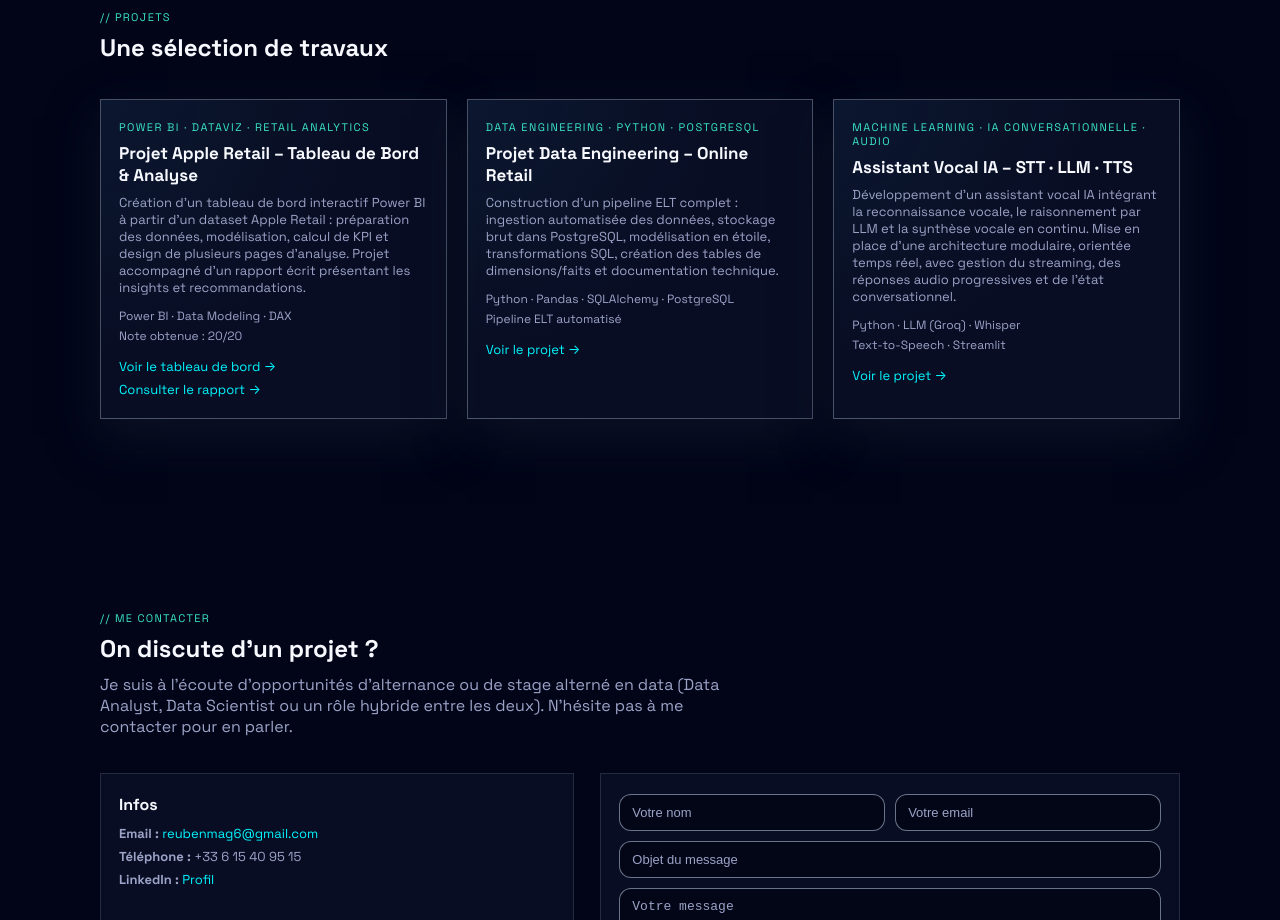
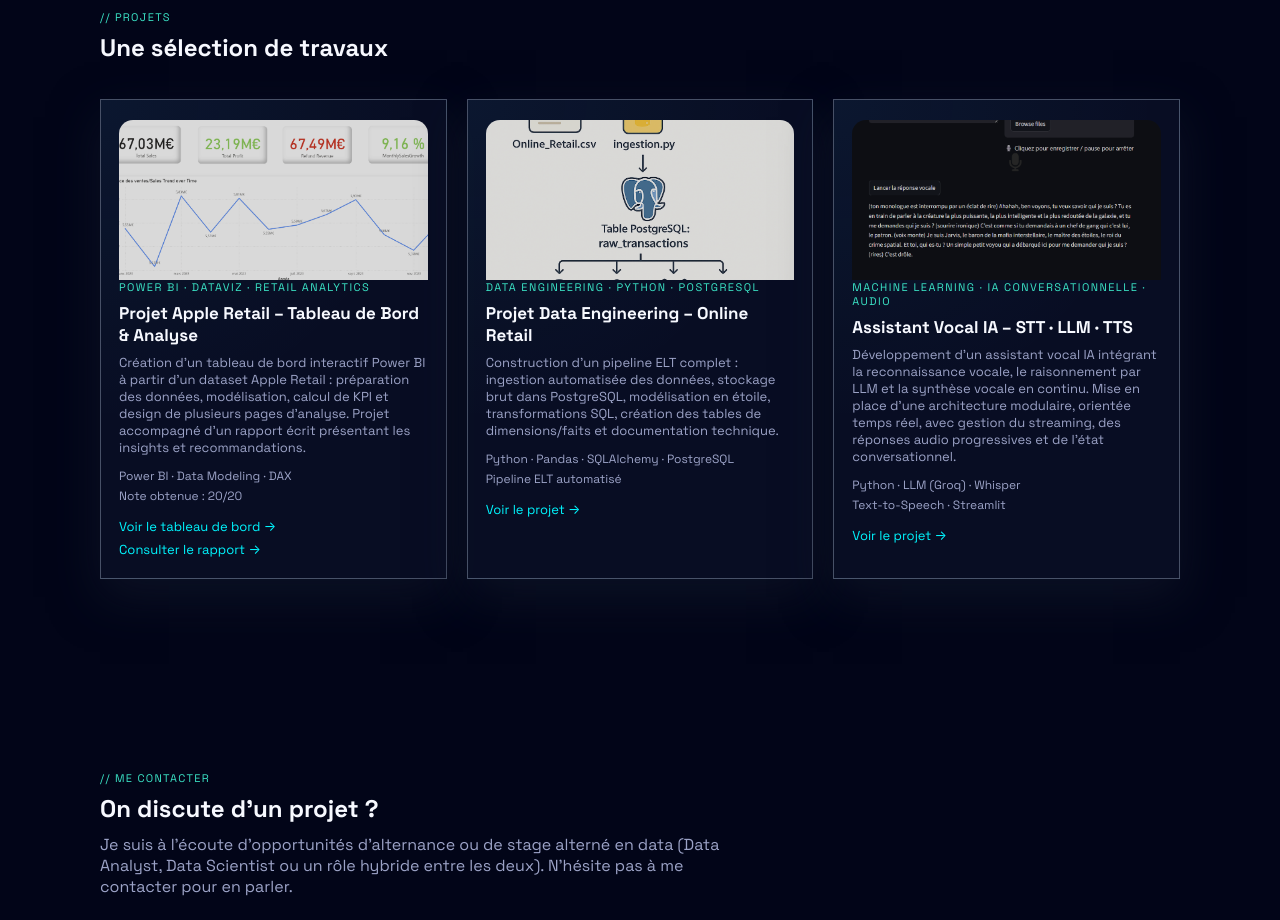
Before and after one commit to reubenmag/portfolio, a plain HTML site: page index.html in a window 1280 px wide. Shown: the part 2120-3040 px from the top of the page. Drawn offline with Linux system fonts and the light colour scheme.

Commit message:
mise à jour

```diff
--- a/index.html
+++ b/index.html
@@ -257,6 +257,9 @@
       <div class="projects-grid">
         <!-- Projet 1 -->
         <article class="project-card">
+          <div class="project-cover">
+    <img src="src\Capture d'écran 2025-12-17 175443.png" alt="Dashboard Power BI Apple Retail">
+  </div>
   <div class="project-tag" data-i18n="proj1_tag">Power BI · DataViz · Retail Analytics</div>
 
   <h3 class="project-title" data-i18n="proj1_title">
@@ -297,6 +300,9 @@
 
         <!-- Projet 2 -->
         <article class="project-card">
+           <div class="project-cover">
+          <img src="src\pipeline_elt.png" alt="Dashboard Power BI Apple Retail">
+          </div>
           <div class="project-tag" data-i18n="proj2_tag">DATA ENGINEERING • PYTHON • POSTGRESQL</div>
           <h3 class="project-title" data-i18n="proj2_title">Projet Data Engineering – Online Retail</h3>
           <p class="project-text" data-i18n="proj2_text">
@@ -318,7 +324,10 @@
 
         <!-- Projet 3 -->
         <article class="project-card">
-          <div class="project-tag" data-i18n="proj3_tag">Dashboard · DataViz</div>
+          <div class="project-cover">
+          <img src="src\image.png" alt="Dashboard Power BI Apple Retail">
+          </div>
+          <div class="project-tag" data-i18n="proj3_tag">ARTIFICIAL INTELLIGENCE · PYTHON · STREAMING AUDIO</div>
           <h3 class="project-title" data-i18n="proj3_title">Dashboard d’analyse d’articles</h3>
           <p class="project-text" data-i18n="proj3_text">
             Interface de visualisation permettant d’explorer les résultats du
```
